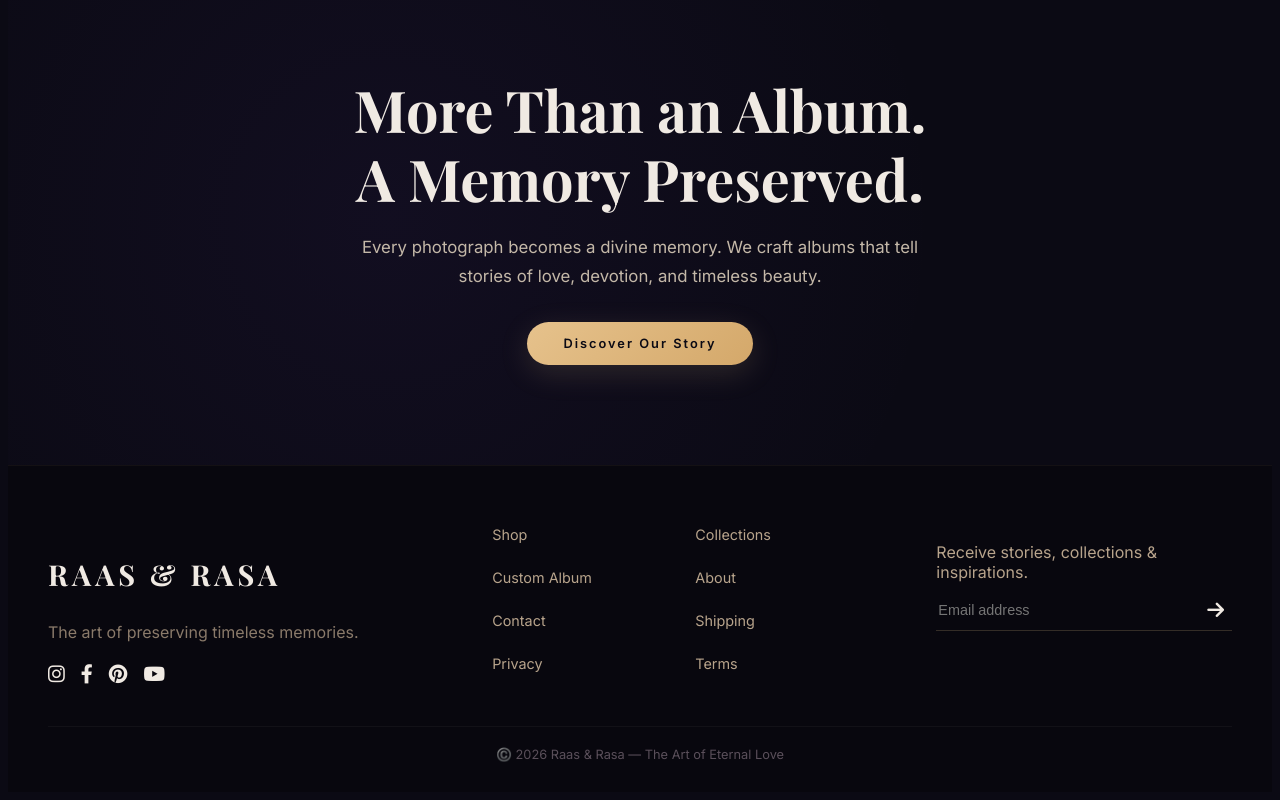
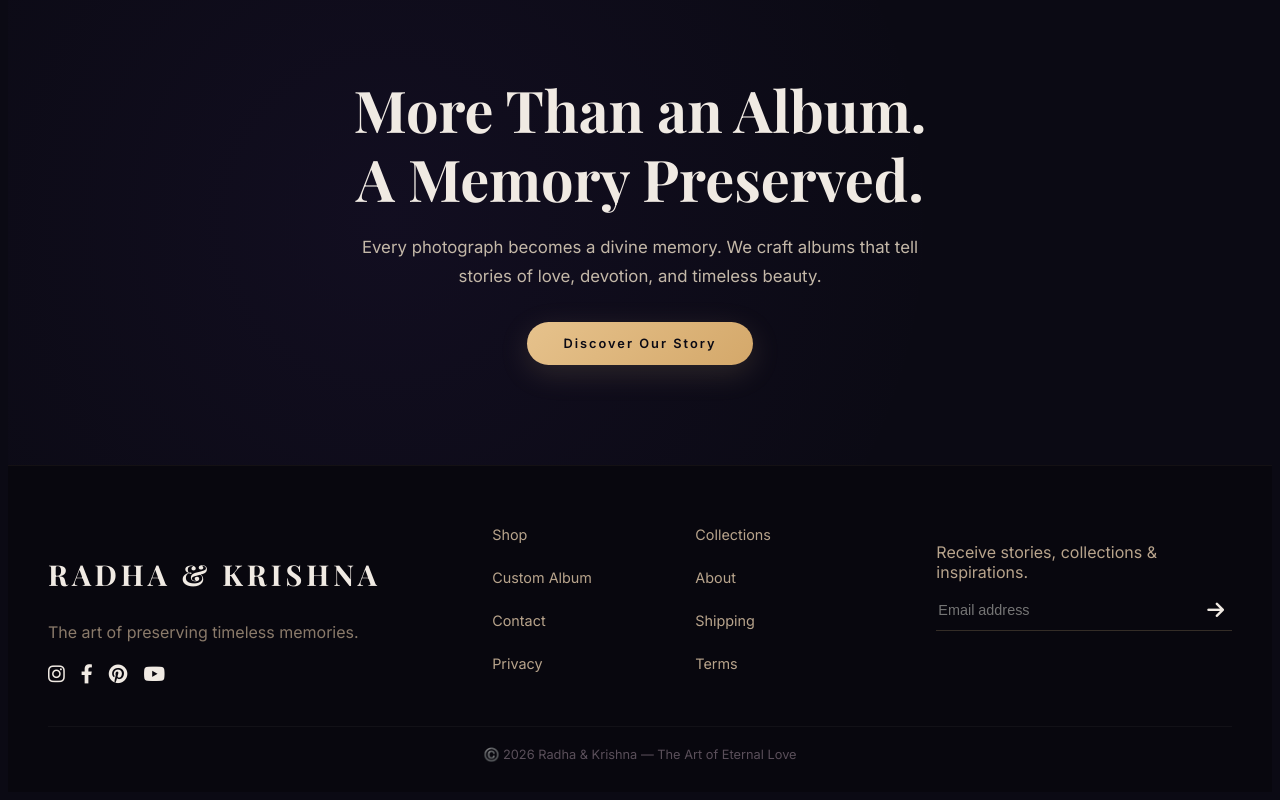
Before and after one commit to DIPDAS83/Radha-Krishna, a plain HTML site: page index.html in a window 1280 px wide. Shown: the part 4254-5054 px from the top of the page. Drawn offline with nearby package versions, Linux system fonts and the light colour scheme; a web font is replaced by a local one.

Commit message:
Update index.html

```diff
--- a/index.html
+++ b/index.html
@@ -170,7 +170,7 @@
     <footer class="footer">
         <div class="footer-container">
             <div class="footer-brand">
-                <h3>RAAS & RASA</h3>
+                <h3>RADHA & KRISHNA</h3>
                 <p>The art of preserving timeless memories.</p>
                 <div class="footer-social">
                     <a href="#"><i class="fab fa-instagram"></i></a>
@@ -198,7 +198,7 @@
             </div>
         </div>
         <div class="footer-bottom">
-            <span>©️ 2026 Raas & Rasa — The Art of Eternal Love</span>
+            <span>©️ 2026 Radha & Krishna — The Art of Eternal Love</span>
         </div>
     </footer>
 
```
